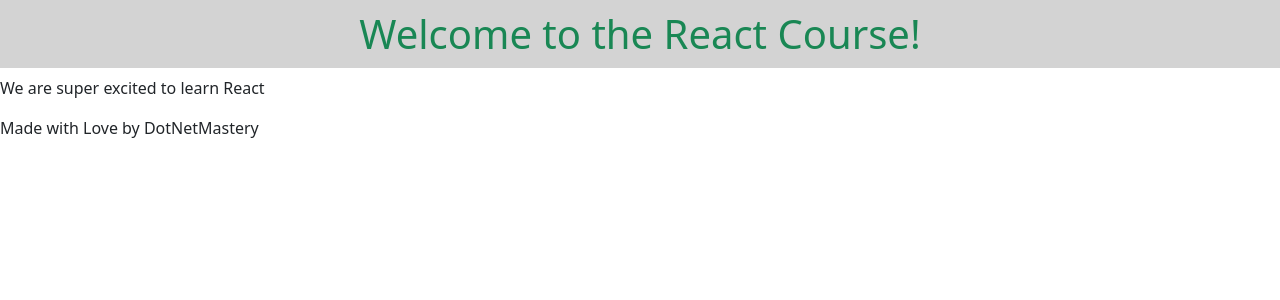
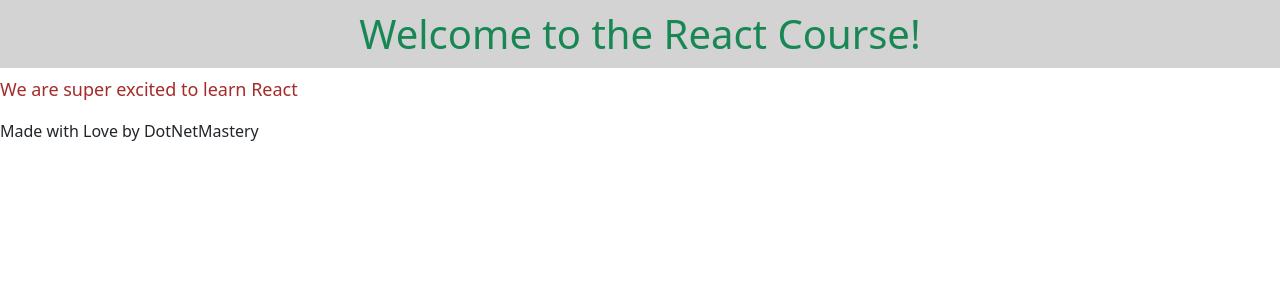
Before and after one commit to bhrugen/1-TaskOPedia, a React (Vite) app in the folder taskopedia/: page / in a window 1280 px wide. Shown: the top 300 px of the page. Built offline with nearby package versions, Linux system fonts and the light colour scheme.

Commit message:
Section 3 - Importing CSS Stylesheet in React

```diff
--- a/taskopedia/src/main.jsx
+++ b/taskopedia/src/main.jsx
@@ -1,5 +1,5 @@
 import { createRoot } from "react-dom/client";
-
+import "./style.css";
 const root = createRoot(document.getElementById("root"));
 const pageStyle = {
   textAlign: "center",
@@ -10,7 +10,7 @@ function HomePage() {
   return (
     <div>
       <Header />
-      <p>We are super excited to learn React</p>
+      <p className="customHeading">We are super excited to learn React</p>
       <Footer />
     </div>
   );
--- /dev/null
+++ b/taskopedia/src/style.css
@@ -0,0 +1,4 @@
+.customHeading {
+  color: brown;
+  font-size: large;
+}
```
